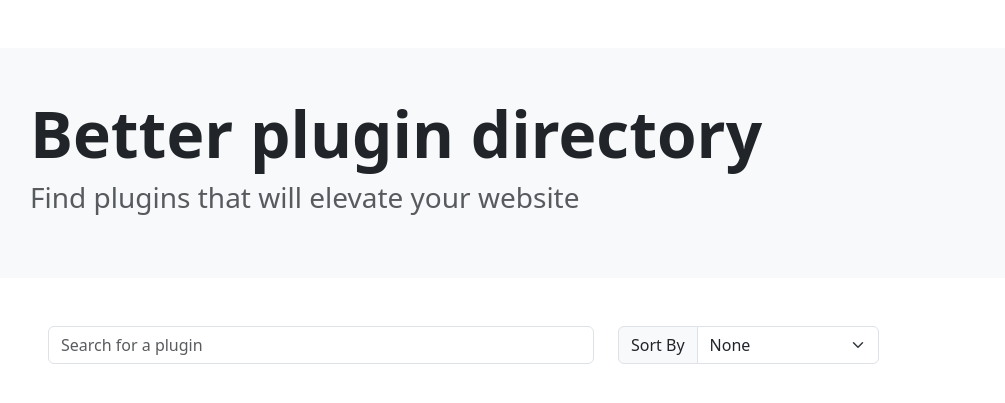
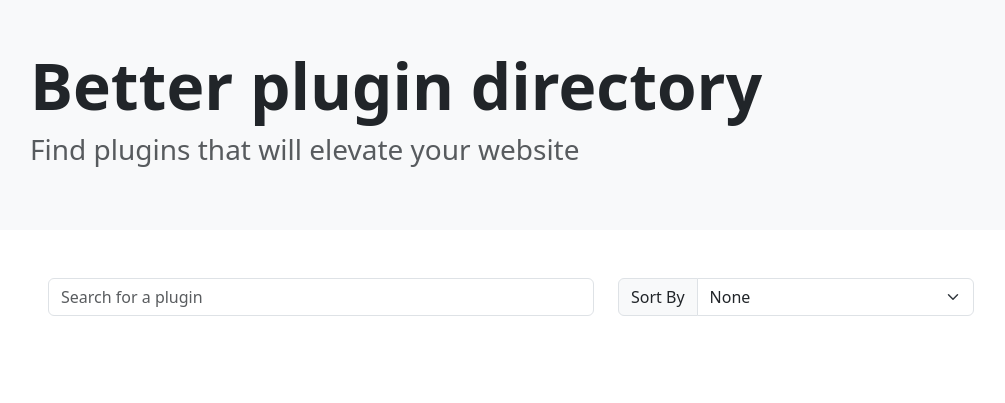
Before and after one commit to madsaylor/pluginheaven, a FastAPI app: page / in a window 1280 px wide. Shown: the part 56-459 px from the top of the page, without its empty margins (34-1039 px from the left). Run offline with FastAPI, Linux system fonts and the light colour scheme; data that the repository does not hold is empty; some libraries are stand-ins or nearby versions.

Commit message:
ui changes

```diff
--- a/templates/index.html
+++ b/templates/index.html
@@ -7,14 +7,14 @@
     <main>
       <nav class="navbar">
         <div class="container-fluid">
-          <a class="navbar-brand ms-5" href="#">
+          <a class="navbar-brand ms-5" href="/">
             😇&nbsp;Plugin Heaven
           </a>
         </div>
       </nav>
       <div>
         <div class="container-fluid bg-body-tertiary">
-          <div class="col-md-8 p-lg-5 ms-1 my-5">
+          <div class="col-md-8 p-lg-5 ms-1 mb-5">
             <h1 class="display-3 fw-bold">Better plugin directory </h1>
             <h3 class="fw-normal text-muted mb-3">Find plugins that will elevate your website</h3>
           </div>
@@ -34,7 +34,7 @@
                        hx-include="[name='sort']">
               </div>
             </div>
-            <div class="col-3">
+            <div class="col-4">
               <div class="input-group mb-3">
                 <label class="input-group-text" for="sort-select">Sort By</label>
                 <select name="sort" class="form-select" id="sort-select">
```
